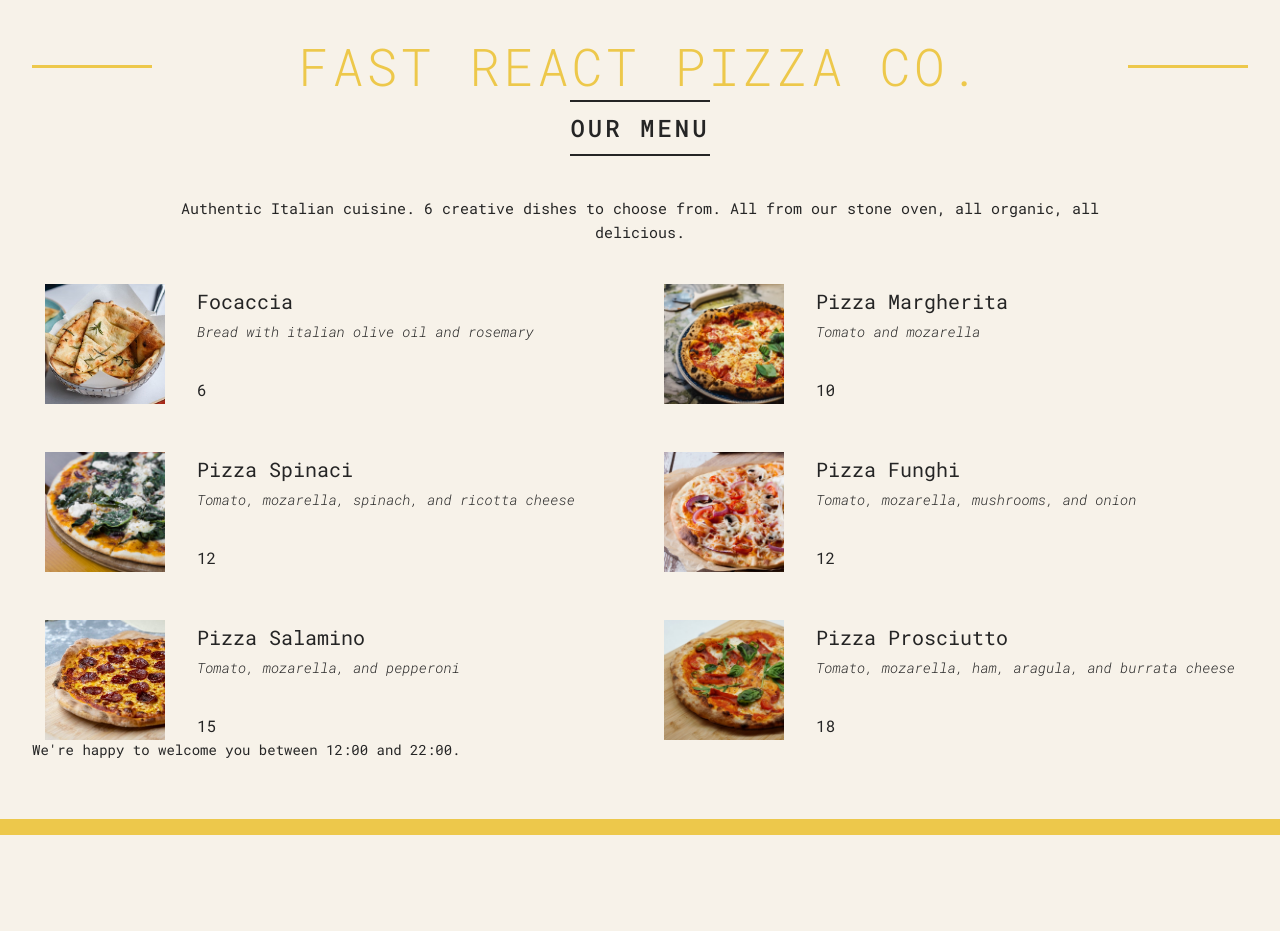
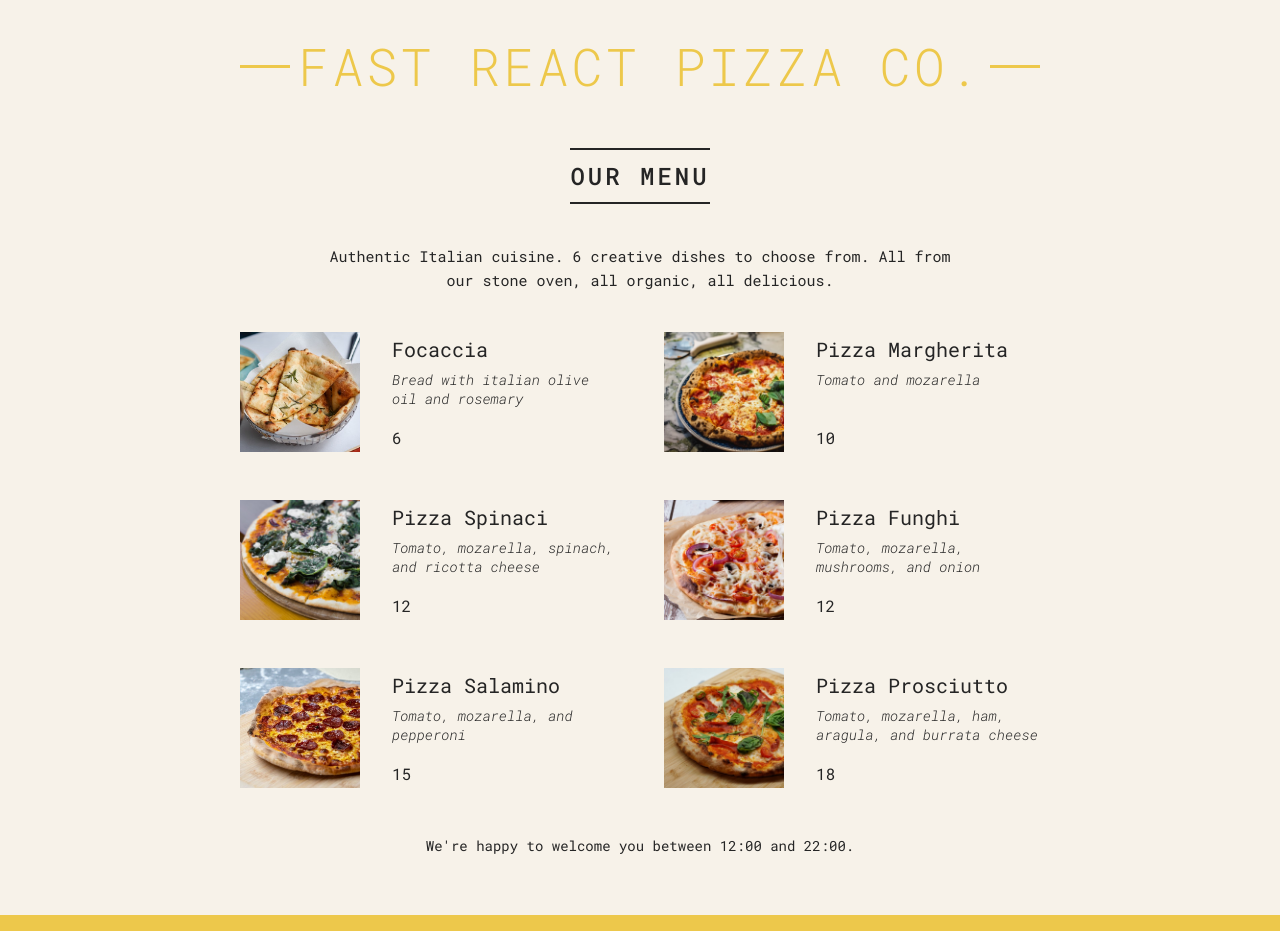
Before and after one commit to NurkaAmre/pizzamenu, a React (Create React App) app: page / in a window 1280 px wide. Before the commit the page ends 835 px from the top, so only its background shows below. Built offline with nearby package versions, Linux system fonts and the light colour scheme.

Commit message:
Fix css issue on header

```diff
--- a/src/App.js
+++ b/src/App.js
@@ -5,7 +5,7 @@ import './index.css';
 
 function App() {
   return (
-    <div className="App">
+    <div className="container">
       <Header />
       <Menu />
       <Footer />
--- a/src/components/Menu.js
+++ b/src/components/Menu.js
@@ -16,26 +16,9 @@ export default function Menu() {
 
         <ul className="pizzas">
           {pizzaData.map((pizza) => (
-            <Pizza {...pizza} />
+            <Pizza {...pizza} key={pizza.name} />
           ))}
           {/* <Pizza
-            name="Pizza Spinacci"
-            ingredients="Mozarella, tomato, spinach and ricotta cheese"
-            photoName="/spinaci.jpg"
-            price={12.99}
-          />
-          <Pizza
-            name="Pizza Focaccia"
-            ingredients="Mozarella, tomato, spinach and ricotta cheese"
-            photoName="/focaccia.jpg"
-            price={12.99}
-          />
-          <Pizza
-            name="Pizza Funghi"
-            ingredients="Mozarella, funghi, spinach and ricotta cheese"
-            photoName="/funghi.jpg"
-            price={12.99}
-          />
           <Pizza
             name="Pizza Margerita"
             ingredients="Tomato, mozarella and ricotta cheese"
--- a/src/index.css
+++ b/src/index.css
@@ -57,7 +57,7 @@ body {
   display: block;
   content: '';
   height: 3px;
-  width: 12rem;
+  width: 5rem;
   background-color: #edc84b;
   position: absolute;
   top: calc(50% - 1px);
```
